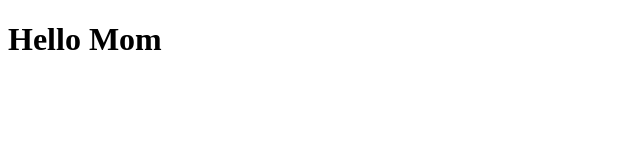
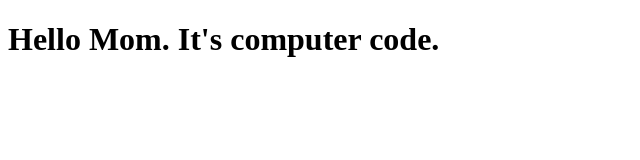
Before and after one commit to sanchovia/Assignments, a plain HTML site: page module2-solution/index.html in a window 1280 px wide. Shown: the whole page, without its empty margins (0-640 px from the left). Drawn offline with Linux system fonts and the light colour scheme.

Commit message:
Small addition to content

```diff
--- a/module2-solution/index.html
+++ b/module2-solution/index.html
@@ -4,6 +4,6 @@
 	<title>Hello Coursera</title>
 </head>
 <body>
-<h1>Hello Mom</h1>
+<h1>Hello Mom. It's computer code.</h1>
 </body>
 </html>
```
